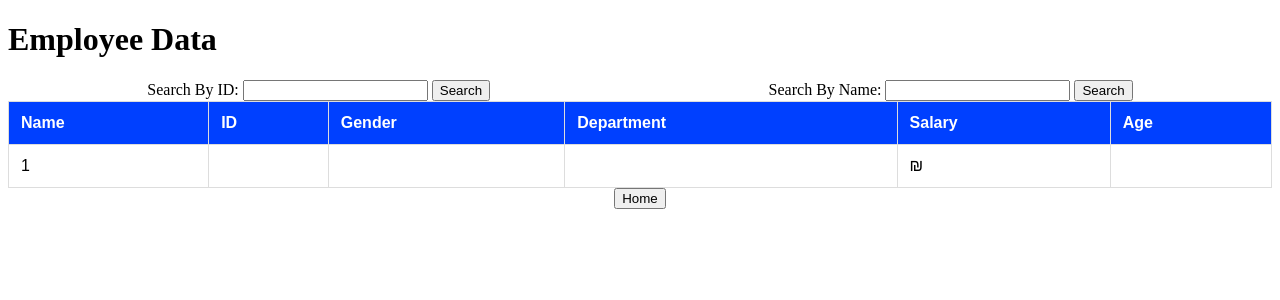
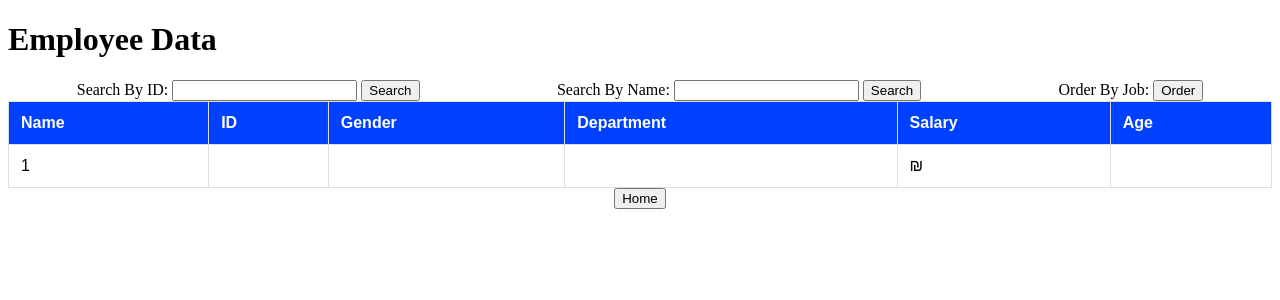
Before and after one commit to YoniKap/Employees_flask, a Flask app: page /Show_employee_list in a window 1280 px wide. Shown: the top 300 px of the page. Run offline with Flask 3, Linux system fonts and the light colour scheme; tables that the repository leaves empty or names only in its code hold one stand-in row (values such as "Sample post"); some libraries are stand-ins or nearby versions.

Commit message:
AddedVenv

```diff
--- a/Server/server.py
+++ b/Server/server.py
@@ -67,7 +67,11 @@
              id = request.form['id']
              cur.execute(f"SELECT * FROM employees WHERE id = {id}")
              data = cur.fetchall()
-    print(data)
+        elif 'orderbyjob' in request.form:
+            id= request.form['id']
+            cur.execute('select * from employees order by job ASC')
+            data = cur.fetchall()
+
     return render_template('showemployees.html', data=data)
 
 
--- a/templates/showemployees.html
+++ b/templates/showemployees.html
@@ -33,15 +33,28 @@
 <body>
     <h1>Employee Data</h1>
     <center>
+
+
         <div style="display: flex; justify-content: flex-start ; justify-content: space-around;">
              <form method="POST" action="{{ url_for('showemplist') }}">
              Search By ID: <input type="number" name="id">
                  <input type="submit" value="Search">
         </form>
+
+
+
              <form method="POST" action="{{ url_for('showemplist') }}">
                         Search By Name: <input type="text" name="name">
         <input type="submit" value="Search">
+                  </form>
+
+
+
+             <form method="POST" action="{{ url_for('showemplist') }}">
+                        Order By Job: <input type="button" value="Order" name="orderbyjob">
         </form>
+
+
         </div>
     </center>
     <table>
```
